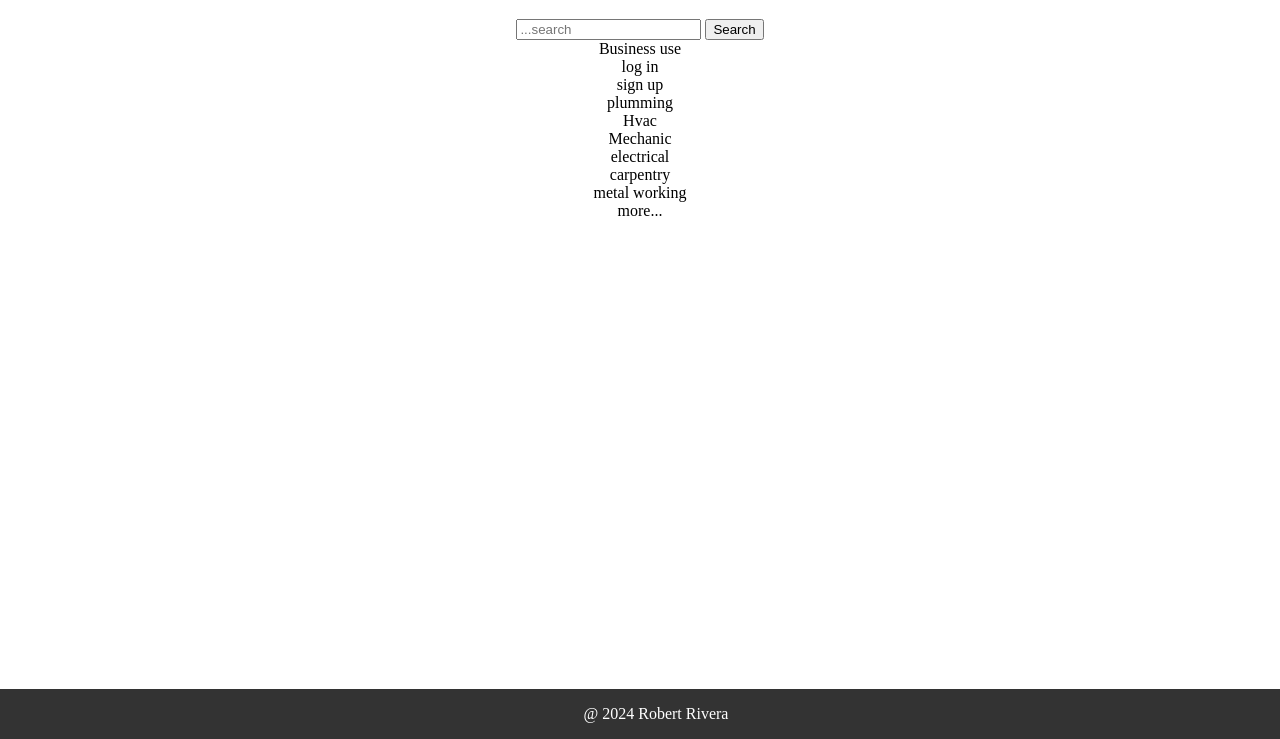
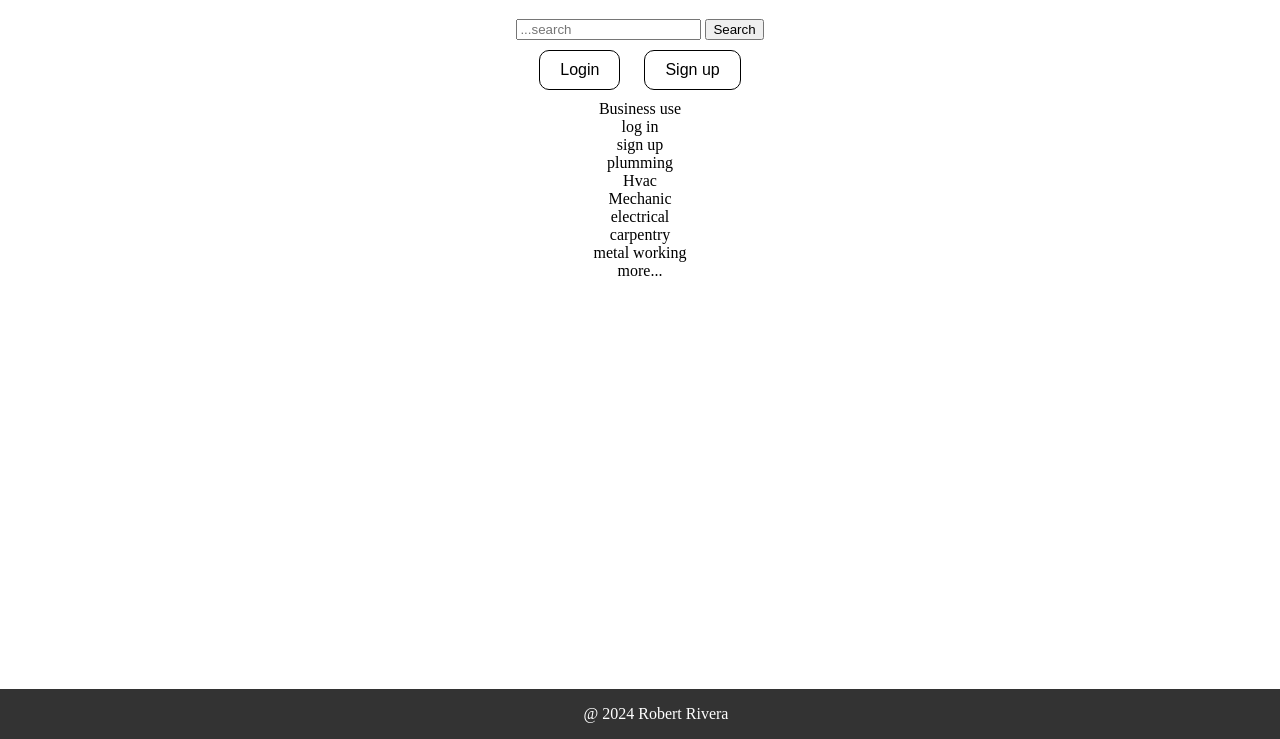
Before and after one commit to RobertBRM/Projects_UM, a plain HTML site: page orchard/body.html in a window 1280 px wide. Shown: the part 61-800 px from the top of the page. Drawn offline with Linux system fonts and the light colour scheme.

Commit message:
adding loging and signup buttons

```diff
--- a/orchard/body.html
+++ b/orchard/body.html
@@ -1,5 +1,5 @@
 <!DOCTYPE html>
-<html>
+<html lang="english">
     <head>
         <title>Orchard Pro Network</title>
         <meta charset="UTF-8">
@@ -12,6 +12,8 @@
             <input type="search" name="q" placeholder="...search">
             <button type="submit">Search</button>
         </form>
+        <button class="button login" onclick="location.href='login.html'">Login</button>
+        <button class="button signup" onclick="location.href='Sign_up.html'">Sign up</button>
         <div>Business use</div>
         <div>log in</div>
         <div>sign up</div>
--- a/orchard/style.css
+++ b/orchard/style.css
@@ -1,5 +1,26 @@
 html{
     text-align: center;
+}
+
+.button {
+    padding: 10px 20px;
+    font-size: 16px;
+    margin: 10px;
+    border: solid black;
+    border-radius: 10px;
+    border-width: 1px;
+    cursor: pointer;
+
+}
+
+.login  {
+    background-color: #ffffff;
+    color: rgb(0, 0, 0);
+}
+
+.signup {
+    background-color: #ffffff;
+    color: rgb(0, 0, 0);
 }
 
 footer{
```
